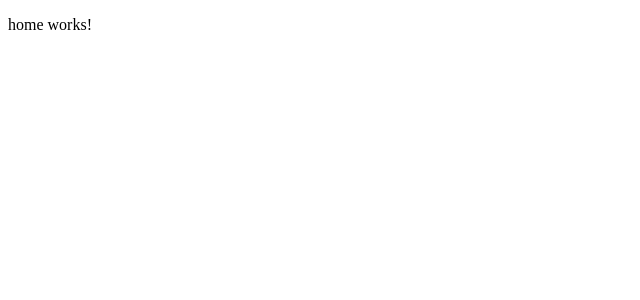
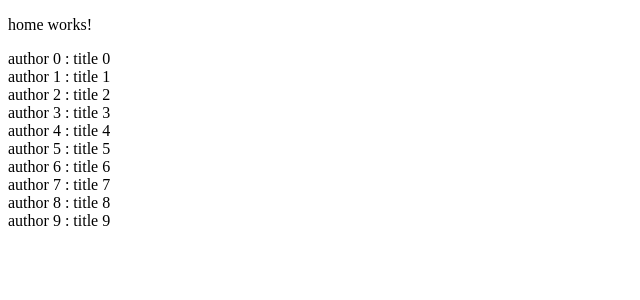
Before and after one commit to laszlofarkas/GAN-Integrity, an Angular app: page / in a window 1280 px wide. Shown: the top 300 px of the page, without its empty margins (0-640 px from the left). Built offline with nearby package versions, Linux system fonts and the light colour scheme.

Commit message:
wire BooksService to home

```diff
--- a/src/app/books.service.ts
+++ b/src/app/books.service.ts
@@ -1,7 +1,7 @@
 import { Injectable } from '@angular/core';
 import { Observable, of } from 'rxjs';
 
-type Book = {
+export type Book = {
   id: number;
   author: string;
   title: string;
--- a/src/app/home/home.component.html
+++ b/src/app/home/home.component.html
@@ -1 +1,5 @@
 <p>home works!</p>
+
+<div *ngFor="let book of books | async">
+  <div>{{ book.author }} : {{ book.title }}</div>
+</div>
--- a/src/app/home/home.component.ts
+++ b/src/app/home/home.component.ts
@@ -1,10 +1,18 @@
-import { Component } from '@angular/core';
+import { Component, OnInit } from '@angular/core';
+import { Book, BooksService } from '../books.service';
+import { Observable } from 'rxjs';
 
 @Component({
   selector: 'app-home',
   templateUrl: './home.component.html',
-  styleUrls: ['./home.component.scss']
+  styleUrls: ['./home.component.scss'],
 })
-export class HomeComponent {
+export class HomeComponent implements OnInit{
+  books: Observable<Book[]> | undefined;
 
+  constructor(private booksService: BooksService) {}
+
+  ngOnInit(): void {
+    this.books = this.booksService.getBooks();
+  }
 }
```
